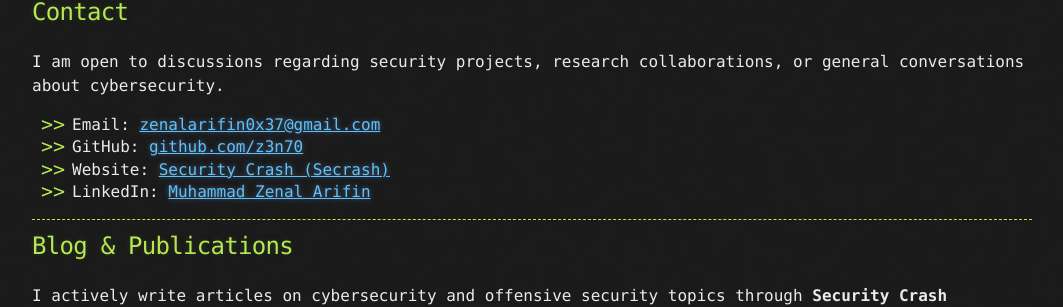
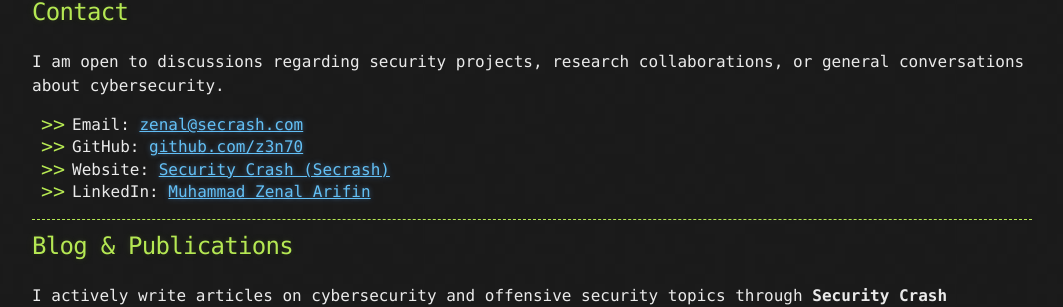
Before and after one commit to z3n70/portofolio, a Jekyll site: the page built from index.md, in a window 1280 px wide and 900 px high, scrolled down 3080 px. Shown: the part 339-646 px from the top of the window, without its empty margins (108-1171 px from the left). Built offline with Jekyll 4.4.1, drawn with Linux system fonts in a browser that asks for light colours.

Commit message:
add content

```diff
--- a/index.md
+++ b/index.md
@@ -142,7 +142,7 @@ Responsible vulnerability discoveries resulting in official CVE assignments:
 
 I am open to discussions regarding security projects, research collaborations, or general conversations about cybersecurity.
 
-- Email: [zenalarifin0x37@gmail.com](mailto:zenalarifin0x37@gmail.com)
+- Email: [zenal@secrash.com](mailto:zenal@secrash.com)
 - GitHub: [github.com/z3n70](https://github.com/z3n70)
 - Website: [Security Crash (Secrash)](https://secrash.com)
 - LinkedIn: [Muhammad Zenal Arifin](https://linkedin.com/in/muhammad-zenal-arifin)
```
